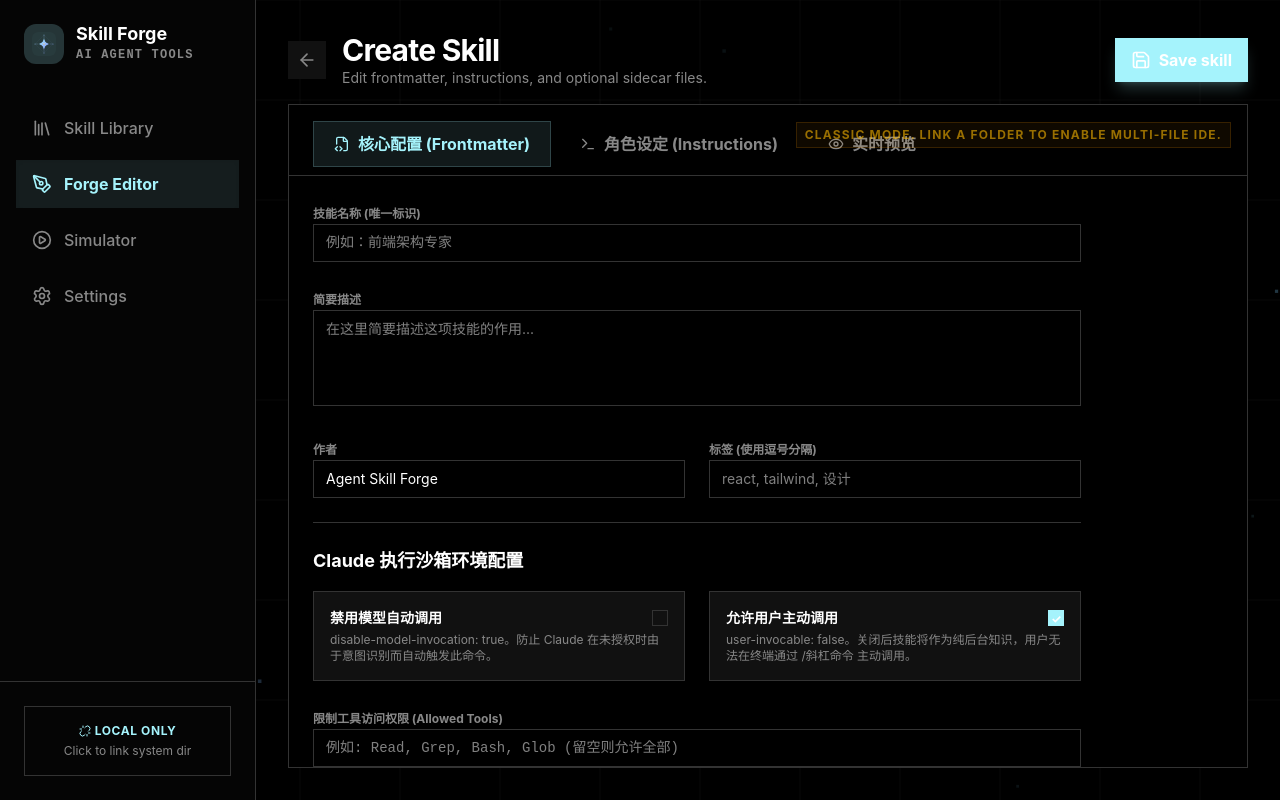
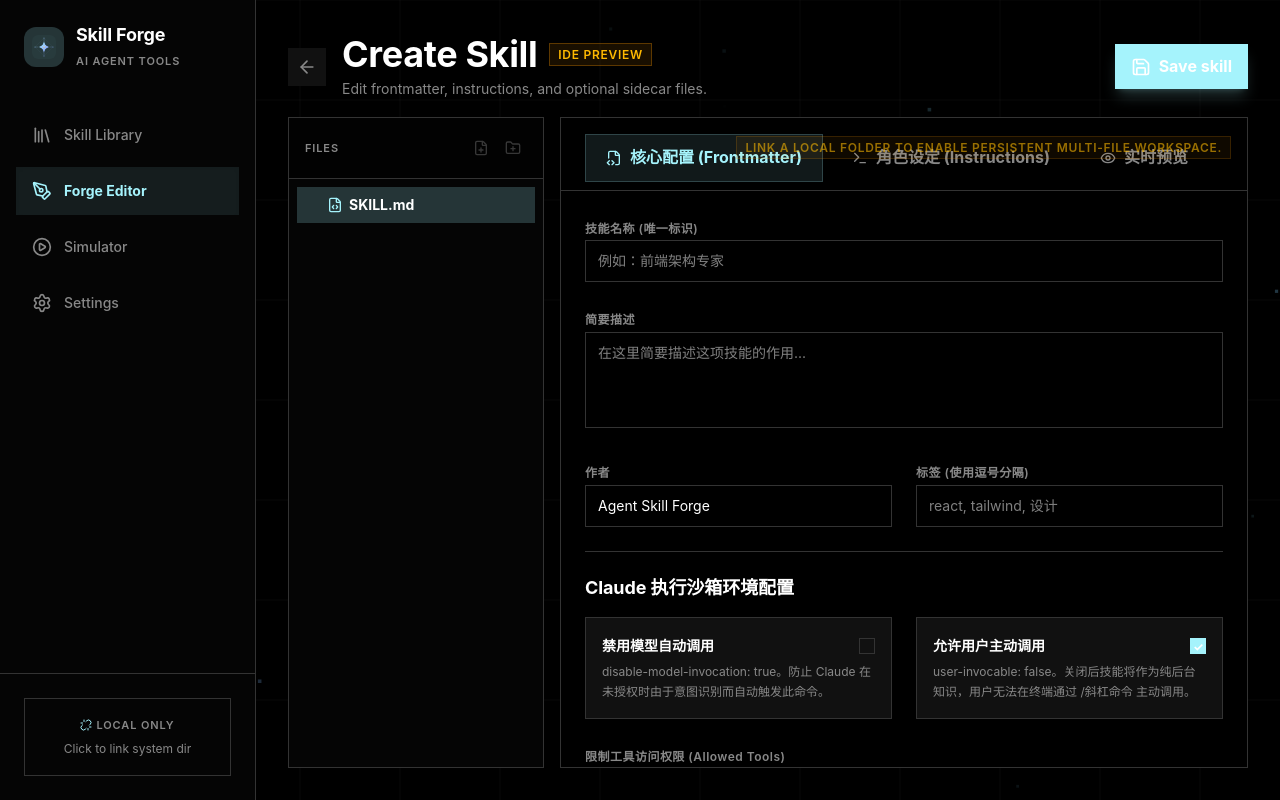
Before and after one commit to LaplaceYoung/skilLibrary, a React (Vite) app: page /editor in a window 1280 px wide. Built offline with nearby package versions, Linux system fonts and the light colour scheme.

Commit message:
style: refine typography system and editor workspace UX

```diff
--- a/src/components/Select.tsx
+++ b/src/components/Select.tsx
@@ -200,7 +200,7 @@
                 onClick={() => (menuOpen ? closeMenu() : openMenu())}
                 onKeyDown={handleTriggerKeyDown}
             >
-                <span className={cn('block truncate font-medium', !selectedOption && 'text-text-muted font-normal')}>
+                <span className={cn('block truncate font-medium leading-6', !selectedOption && 'text-text-muted font-normal')}>
                     {selectedOption ? selectedOption.label : effectivePlaceholder}
                 </span>
                 <ChevronDown className={cn('w-5 h-5 text-text-muted transition-transform duration-300', menuOpen && 'rotate-180')} />
@@ -216,7 +216,7 @@
                     className="absolute z-[100] w-full mt-2 bg-bg-panel border border-border-main rounded-[calc(var(--radius-base))] shadow-2xl py-1.5 animate-in fade-in slide-in-from-top-2 duration-300 max-h-60 overflow-auto custom-scrollbar"
                 >
                     {options.length === 0 ? (
-                        <div className="px-4 py-3 text-sm text-text-muted text-center cursor-default">{t('select.noOptions')}</div>
+                        <div className="px-4 py-3 text-sm leading-6 text-text-muted text-center cursor-default">{t('select.noOptions')}</div>
                     ) : (
                         options.map((option, index) => (
                             <button
@@ -229,7 +229,7 @@
                                 aria-selected={value === option.value}
                                 tabIndex={effectiveHighlightedIndex === index ? 0 : -1}
                                 className={cn(
-                                    'flex w-[calc(100%-0.75rem)] mx-1.5 items-center justify-between px-4 py-2.5 rounded-[calc(var(--radius-base)*0.75)] cursor-pointer transition-colors text-sm text-left',
+                                    'flex w-[calc(100%-0.75rem)] mx-1.5 items-center justify-between px-4 py-2.5 rounded-[calc(var(--radius-base)*0.75)] cursor-pointer transition-colors text-sm leading-6 text-left',
                                     value === option.value
                                         ? 'bg-brand/10 text-brand font-bold'
                                         : effectiveHighlightedIndex === index
--- a/src/components/Sidebar.tsx
+++ b/src/components/Sidebar.tsx
@@ -27,10 +27,10 @@
                     <Logo className="w-6 h-6 text-brand" />
                 </div>
                 <div>
-                    <h1 className="text-lg font-bold text-text-main leading-none">
+                    <h1 className="text-lg font-bold text-text-main leading-tight tracking-[-0.01em]">
                         Skill Forge
                     </h1>
-                    <p className="ui-kicker font-mono mt-1">AI Agent Tools</p>
+                    <p className="ui-kicker mt-1">AI Agent Tools</p>
                 </div>
             </div>
 
@@ -52,7 +52,7 @@
                                     "w-5 h-5 transition-transform duration-300 group-hover:scale-110",
                                     isActive ? 'text-brand' : 'group-hover:text-text-main'
                                 )} />
-                                <span>{item.label}</span>
+                                <span className="text-sm leading-6">{item.label}</span>
                             </>
                         )}
                     </NavLink>
@@ -64,9 +64,9 @@
                     <div className="themed-panel p-4 border-green-500/20 bg-green-500/5 text-center">
                         <div className="flex items-center justify-center gap-1 mb-1">
                             <div className="w-2 h-2 rounded-full bg-green-500 animate-pulse" />
-                            <p className="text-xs text-green-400 font-bold uppercase tracking-wider">System Linked</p>
+                            <p className="ui-kicker text-green-400">System Linked</p>
                         </div>
-                        <p className="text-xs text-text-muted font-mono truncate px-2">{dirHandle.name}</p>
+                        <p className="ui-caption font-mono truncate px-2">{dirHandle.name}</p>
                     </div>
                 ) : (
                     <button
@@ -76,9 +76,9 @@
                     >
                         <div className="flex items-center justify-center gap-1 mb-1">
                             <Unlink className="w-3 h-3 text-brand" />
-                            <p className="text-xs text-brand font-bold uppercase tracking-wider">Local Only</p>
+                            <p className="ui-kicker text-brand">Local Only</p>
                         </div>
-                        <p className="text-xs text-text-muted group-hover:text-brand transition-colors">Click to link system dir</p>
+                        <p className="ui-caption group-hover:text-brand transition-colors">Click to link system dir</p>
                     </button>
                 )}
             </div>
--- a/src/components/Toast.tsx
+++ b/src/components/Toast.tsx
@@ -21,7 +21,7 @@
                     {toast.type === 'error' && <AlertCircle className="w-5 h-5 shrink-0" />}
                     {toast.type === 'info' && <Info className="w-5 h-5 shrink-0" />}
 
-                    <p className="text-sm font-bold pr-6">{toast.message}</p>
+                    <p className="text-sm leading-6 font-bold pr-6">{toast.message}</p>
 
                     <button onClick={() => removeToast(toast.id)} className="absolute right-4 opacity-70 hover:opacity-100 transition-opacity">
                         <X className="w-4 h-4" />
--- a/src/components/ide/CodeEditorPane.tsx
+++ b/src/components/ide/CodeEditorPane.tsx
@@ -43,7 +43,7 @@
         <div className="h-full flex flex-col pt-4">
             <div className="flex items-center justify-between mb-4 px-6 shrink-0">
                 <div className="flex items-center gap-3">
-                    <h2 className="text-xl font-bold font-mono tracking-tight text-text-main">{filename}</h2>
+                    <h2 className="text-xl font-bold font-mono leading-7 tracking-[-0.01em] text-text-main">{filename}</h2>
                     {isModified && <div className="w-2 h-2 rounded-full bg-amber-500 animate-pulse" />}
                 </div>
 
@@ -61,7 +61,7 @@
                 <textarea
                     value={content}
                     onChange={(e) => setContent(e.target.value)}
-                    className="absolute inset-0 w-full h-full bg-transparent text-text-main p-6 font-mono text-sm resize-none focus:outline-none focus:ring-1 focus:ring-brand/30 z-10 custom-scrollbar"
+                    className="absolute inset-0 w-full h-full bg-transparent text-text-main p-6 font-mono text-sm leading-6 resize-none focus:outline-none focus:ring-1 focus:ring-brand/30 z-10 custom-scrollbar"
                     placeholder="Type raw code or markdown here..."
                     spellCheck={false}
                 />
--- a/src/components/ide/FileExplorer.tsx
+++ b/src/components/ide/FileExplorer.tsx
@@ -83,7 +83,7 @@
                 {getIcon()}
 
                 <span className={cn(
-                    "text-sm truncate",
+                    "text-sm leading-6 truncate",
                     isSelected ? "font-bold text-text-main" : "text-text-muted group-hover:text-text-main"
                 )}>
                     {node.name}
--- a/src/components/ide/WorkspaceInstructions.tsx
+++ b/src/components/ide/WorkspaceInstructions.tsx
@@ -15,7 +15,7 @@
             <textarea
                 value={formData.instructions || ''}
                 onChange={(event) => setFormData((prev) => ({ ...prev, instructions: event.target.value }))}
-                className="flex-1 w-full ui-input p-6 font-mono text-sm resize-none custom-scrollbar leading-relaxed"
+                className="flex-1 w-full ui-input p-6 font-mono text-sm leading-6 resize-none custom-scrollbar"
                 placeholder={t('workspace.instructions.placeholder')}
                 id="instructions-textarea"
             />
--- a/src/components/ide/WorkspaceMeta.tsx
+++ b/src/components/ide/WorkspaceMeta.tsx
@@ -27,7 +27,7 @@
                     value={formData.name || ''}
                     onChange={e => setFormData(prev => ({ ...prev, name: e.target.value }))}
                     placeholder="例如：前端架构专家"
-                    className="w-full ui-input px-4 py-3 font-mono"
+                    className="w-full ui-input px-4 py-3 font-mono leading-6"
                     id="skill-name-input"
                 />
             </div>
@@ -38,7 +38,7 @@
                     value={formData.description || ''}
                     onChange={e => setFormData(prev => ({ ...prev, description: e.target.value }))}
                     placeholder="在这里简要描述这项技能的作用..."
-                    className="w-full ui-input px-4 py-3 h-24 resize-none"
+                    className="w-full ui-input px-4 py-3 h-24 resize-none leading-6"
                     id="skill-desc-input"
                 />
             </div>
@@ -68,12 +68,12 @@
             </div>
 
             <div className="h-px bg-border-main my-6"></div>
-            <h3 className="text-lg font-bold text-text-main mb-4">Claude 执行沙箱环境配置</h3>
+            <h3 className="ui-section-title mb-4">Claude 执行沙箱环境配置</h3>
 
             <div className="grid grid-cols-2 gap-6">
                 <div className="p-4 bg-bg-action rounded-[calc(var(--radius-base))] border border-border-main space-y-1 hover:border-brand/30 transition-colors">
                     <div className="flex items-center justify-between">
-                        <label className="text-sm font-bold text-text-main">禁用模型自动调用</label>
+                        <label className="text-sm leading-6 font-semibold text-text-main">禁用模型自动调用</label>
                         <input
                             type="checkbox"
                             checked={formData.disableModelInvocation || false}
@@ -87,7 +87,7 @@
 
                 <div className="p-4 bg-bg-action rounded-[var(--radius-base)] border border-border-main space-y-1 hover:border-brand/30 transition-colors">
                     <div className="flex items-center justify-between">
-                        <label className="text-sm font-bold text-text-main">允许用户主动调用</label>
+                        <label className="text-sm leading-6 font-semibold text-text-main">允许用户主动调用</label>
                         <input
                             type="checkbox"
                             checked={formData.userInvocable !== false}
@@ -107,7 +107,7 @@
                     value={formData.allowedTools?.join(', ') || ''}
                     onChange={handleToolsChange}
                     placeholder="例如: Read, Grep, Bash, Glob (留空则允许全部)"
-                    className="w-full ui-input px-4 py-3 font-mono text-sm"
+                    className="w-full ui-input px-4 py-3 font-mono text-sm leading-6"
                     id="allowed-tools-input"
                 />
                 <p className="ui-caption">使用逗号分隔指定 Claude 运行此技能时可以使用的沙箱工具。</p>
@@ -134,7 +134,7 @@
                         onChange={e => setFormData(prev => ({ ...prev, agent: e.target.value }))}
                         placeholder="例如: Explore, Plan (选填)"
                         disabled={formData.context !== 'fork'}
-                        className="w-full ui-input px-4 py-3 disabled:opacity-30 font-mono text-sm"
+                        className="w-full ui-input px-4 py-3 disabled:opacity-30 font-mono text-sm leading-6"
                         id="agent-input"
                     />
                     <p className="ui-caption">当跨进程隔离执行时，指定由哪个系统代理接管任务。</p>
--- a/src/index.css
+++ b/src/index.css
@@ -37,8 +37,8 @@
   --text-main: #ffffff;
   --text-muted: #888888;
 
-  --font-base: "IBM Plex Sans", "Inter", sans-serif;
-  --font-mono: "Fira Code", "JetBrains Mono", monospace;
+  --font-base: "IBM Plex Sans", "Inter", "Segoe UI", "PingFang SC", "Microsoft YaHei", "Noto Sans SC", sans-serif;
+  --font-mono: "JetBrains Mono", "Fira Code", "Cascadia Mono", "SFMono-Regular", "Consolas", "Sarasa Mono SC", monospace;
 
   /* No curves allowed */
   --radius-base: 0px;
@@ -63,8 +63,8 @@
   --text-main: #EAECEE;
   --text-muted: #8B9FA8;
 
-  --font-base: "Helvetica Neue", "Arial", sans-serif;
-  --font-mono: "SF Mono", "Courier New", monospace;
+  --font-base: "Helvetica Neue", "Segoe UI", "Arial", "PingFang SC", "Microsoft YaHei", "Noto Sans SC", sans-serif;
+  --font-mono: "SF Mono", "JetBrains Mono", "Cascadia Mono", "Consolas", "Sarasa Mono SC", monospace;
 
   --radius-base: 4px;
   --radius-button: 2px;
@@ -89,8 +89,8 @@
   --text-main: #33312E;
   --text-muted: #8C8881;
 
-  --font-base: "Outfit", "system-ui", sans-serif;
-  --font-mono: "ui-monospace", monospace;
+  --font-base: "Outfit", "Inter", "Segoe UI", "PingFang SC", "Microsoft YaHei", "Noto Sans SC", system-ui, sans-serif;
+  --font-mono: "JetBrains Mono", "ui-monospace", "Cascadia Mono", "Consolas", "Sarasa Mono SC", monospace;
 
   /* Maximum Curves */
   --radius-base: 24px;
@@ -102,12 +102,21 @@
   --ui-ease-out-quint: cubic-bezier(0.22, 1, 0.36, 1);
   --ui-duration-enter: 420ms;
   --ui-duration-fast: 180ms;
+  --ui-line-height-body: 1.6;
+  --ui-line-height-title: 1.2;
+  --ui-letter-normal: 0;
+  --ui-letter-tight: -0.01em;
+  --ui-letter-wide: 0.04em;
 }
 
 body {
   @apply bg-bg-base text-text-main font-sans selection:bg-brand/30 transition-colors duration-700;
   margin: 0;
   min-height: 100vh;
+  line-height: var(--ui-line-height-body);
+  letter-spacing: var(--ui-letter-normal);
+  text-rendering: optimizeLegibility;
+  -webkit-font-smoothing: antialiased;
 }
 
 @keyframes ui-fade-up {
@@ -167,11 +176,13 @@
 
 /* Reusable UI semantics */
 .ui-kicker {
-  @apply text-xs font-bold uppercase tracking-widest text-text-muted;
+  @apply text-[11px] font-semibold uppercase text-text-muted;
+  letter-spacing: 0.08em;
+  line-height: 1.25rem;
 }
 
 .ui-caption {
-  @apply text-xs text-text-muted;
+  @apply text-xs text-text-muted leading-5;
 }
 
 .ui-page-enter {
@@ -179,11 +190,30 @@
 }
 
 .ui-field-label {
-  @apply text-xs font-bold text-text-muted;
+  @apply text-xs font-semibold text-text-muted leading-5;
+  letter-spacing: var(--ui-letter-wide);
+}
+
+.ui-page-title {
+  @apply text-3xl md:text-4xl font-bold text-text-main leading-tight;
+  letter-spacing: var(--ui-letter-tight);
+}
+
+.ui-page-subtitle {
+  @apply text-sm text-text-muted leading-6;
+}
+
+.ui-section-title {
+  @apply text-lg font-bold text-text-main leading-snug;
+  letter-spacing: -0.005em;
+}
+
+.ui-body-sm {
+  @apply text-sm text-text-muted leading-6;
 }
 
 .ui-input {
-  @apply bg-bg-base border border-border-main rounded-[calc(var(--radius-base))] focus:border-brand/50 focus:ring-1 focus:ring-brand/50 transition-all text-text-main px-3 py-2 text-sm disabled:opacity-50;
+  @apply bg-bg-base border border-border-main rounded-[calc(var(--radius-base))] focus:border-brand/50 focus:ring-1 focus:ring-brand/50 transition-all text-text-main px-3 py-2 text-sm leading-6 disabled:opacity-50;
 }
 
 .ui-btn-primary {
@@ -215,7 +245,7 @@
 }
 
 .ui-badge {
-  @apply inline-flex items-center gap-1 px-2 py-1 rounded-md border text-xs font-mono;
+  @apply inline-flex items-center gap-1 px-2 py-1 rounded-md border text-xs font-mono leading-5;
 }
 
 .ui-badge-success {
@@ -243,7 +273,9 @@
 }
 
 .ui-pill {
-  @apply inline-flex items-center gap-1 px-2 py-1 rounded-[var(--radius-button)] border text-xs font-bold uppercase tracking-widest;
+  @apply inline-flex items-center gap-1 px-2 py-1 rounded-[var(--radius-button)] border text-xs font-semibold uppercase;
+  letter-spacing: 0.06em;
+  line-height: 1.1;
 }
 
 .ui-pill-brand {
--- a/src/pages/SkillEditor.tsx
+++ b/src/pages/SkillEditor.tsx
@@ -1,4 +1,4 @@
-import React, { useEffect, useState } from 'react';
+import React, { useEffect, useRef, useState } from 'react';
 import { useSkillStore, type Skill } from '../store';
 import { useNavigate, useSearchParams } from 'react-router-dom';
 import { ArrowLeft, Save, FolderPlus, FilePlus } from 'lucide-react';
@@ -27,6 +27,27 @@
 }
 
 const DEFAULT_INSTRUCTIONS = '# New skill\n\nDefine the behavior and operating constraints of this skill.';
+const createInitialFormData = (): Partial<Skill> => ({
+    name: '',
+    description: '',
+    author: 'Agent Skill Forge',
+    tags: [],
+    disableModelInvocation: false,
+    userInvocable: true,
+    allowedTools: [],
+    context: 'none',
+    agent: '',
+    instructions: DEFAULT_INSTRUCTIONS
+});
+
+const createVirtualSkillTree = (): FileNode[] => [
+    {
+        name: 'SKILL.md',
+        isDir: false,
+        handle: null,
+        path: 'SKILL.md'
+    }
+];
 
 export const SkillEditor: React.FC = () => {
     const {
@@ -52,23 +73,22 @@
 
     // SKILL.md state
     const [activeTab, setActiveTab] = useState<'meta' | 'instructions' | 'preview'>('meta');
-    const [formData, setFormData] = useState<Partial<Skill>>({
-        name: '',
-        description: '',
-        author: 'Agent Skill Forge',
-        tags: [],
-        disableModelInvocation: false,
-        userInvocable: true,
-        allowedTools: [],
-        context: 'none',
-        agent: '',
-        instructions: DEFAULT_INSTRUCTIONS
-    });
+    const [formData, setFormData] = useState<Partial<Skill>>(() => createInitialFormData());
     const [createEntryType, setCreateEntryType] = useState<'file' | 'folder' | null>(null);
     const [newEntryName, setNewEntryName] = useState('');
+    const previousEditIdRef = useRef<string | null>(editId);
 
     useEffect(() => {
+        const wasEditing = previousEditIdRef.current !== null;
+        previousEditIdRef.current = editId;
+
         const init = async () => {
+            setSkillDirHandle(null);
+            setFileTree(createVirtualSkillTree());
+            setActiveFilePath('SKILL.md');
+            setActiveFileHandle(null);
+            setSubFileContent('');
+
             if (editId) {
                 const existing = skills.find((skill) => skill.id === editId);
                 if (!existing) return;
@@ -81,7 +101,7 @@
                     const skillDir = await dirHandle.getDirectoryHandle(getSafeSkillDirName(existing.name));
                     setSkillDirHandle(skillDir);
                     const tree = await readSkillTree(skillDir);
-                    setFileTree(tree);
+                    setFileTree(tree.length > 0 ? tree : createVirtualSkillTree());
 
                     const skillMdNode = tree.find((node) => node.name === 'SKILL.md' && !node.isDir);
                     if (skillMdNode?.handle && skillMdNode.handle.kind === 'file') {
@@ -93,9 +113,9 @@
                 return;
             }
 
-            if (dirHandle) {
-                // Virtual root file before the first save creates a physical directory.
-                setFileTree([{ name: 'SKILL.md', isDir: false, handle: null, path: 'SKILL.md' }]);
+            if (wasEditing) {
+                setFormData(createInitialFormData());
+                setActiveTab('meta');
             }
         };
 
@@ -103,9 +123,16 @@
     }, [dirHandle, editId, skills]);
 
     const handleFileSelect = async (node: FileNode) => {
-        if (node.isDir || !node.handle || node.handle.kind !== 'file') return;
+        if (node.isDir) return;
 
         setActiveFilePath(node.path);
+        setSubFileContent('');
+
+        if (!node.handle || node.handle.kind !== 'file') {
+            setActiveFileHandle(null);
+            return;
+        }
+
         setActiveFileHandle(node.handle);
 
         if (node.name === 'SKILL.md') return;
@@ -338,8 +365,13 @@
         }
     };
 
-    const isV4ModeActive = Boolean(dirHandle && (skillDirHandle || !editId));
     const isEditingSkillMd = activeFilePath === 'SKILL.md' || activeFilePath?.endsWith('/SKILL.md');
+    const workspaceHint = !dirHandle
+        ? 'Link a local folder to enable persistent multi-file workspace.'
+        : !skillDirHandle
+            ? 'Save the skill once to create its on-disk workspace and enable sidecar file creation.'
+            : null;
+    const statusLabel = skillDirHandle ? 'IDE Workspace' : 'IDE Preview';
 
     return (
         <div className="space-y-4 ui-page-enter h-[calc(100vh-64px)] flex flex-col">
@@ -353,22 +385,20 @@
                     </button>
                     <div>
                         <div className="flex items-center gap-3">
-                            <h2 className="text-3xl font-bold text-text-main tracking-tight">
+                            <h2 className="ui-page-title">
                                 {formData.name || (editId ? 'Edit Skill' : 'Create Skill')}
                             </h2>
-                            {isV4ModeActive && (
-                                <span className="ui-pill ui-pill-brand">
-                                    IDE Enabled
+                            <span className={`ui-pill ${skillDirHandle ? 'ui-pill-brand' : 'ui-pill-warning'}`}>
+                                {statusLabel}
                             </span>
-                            )}
                         </div>
-                        <p className="text-sm text-text-muted">
+                        <p className="ui-page-subtitle">
                             Edit frontmatter, instructions, and optional sidecar files.
                         </p>
                     </div>
                 </div>
 
-                {(!isV4ModeActive || isEditingSkillMd) && (
+                {isEditingSkillMd && (
                     <button
                         onClick={handleSaveSkillMd}
                         className="ui-btn-primary px-6"
@@ -380,21 +410,22 @@
             </div>
 
             <div className="flex-1 flex gap-4 min-h-0">
-                {isV4ModeActive && (
                 <div className="w-64 themed-panel flex flex-col overflow-hidden shrink-0">
                     <div className="p-4 border-b border-border-main flex justify-between items-center bg-bg-base/50">
                         <span className="ui-kicker">Files</span>
                         <div className="flex gap-1">
                             <button
                                 onClick={() => openCreateDialog(false)}
-                                    className="ui-icon-btn text-text-muted hover:text-text-main hover:bg-bg-action"
+                                disabled={!skillDirHandle}
+                                className="ui-icon-btn text-text-muted hover:text-text-main hover:bg-bg-action disabled:opacity-40 disabled:cursor-not-allowed"
                                 title="New file"
                             >
                                 <FilePlus className="w-4 h-4" />
                             </button>
                             <button
                                 onClick={() => openCreateDialog(true)}
-                                    className="ui-icon-btn text-text-muted hover:text-text-main hover:bg-bg-action"
+                                disabled={!skillDirHandle}
+                                className="ui-icon-btn text-text-muted hover:text-text-main hover:bg-bg-action disabled:opacity-40 disabled:cursor-not-allowed"
                                 title="New folder"
                             >
                                 <FolderPlus className="w-4 h-4" />
@@ -405,13 +436,12 @@
                         <FileExplorer nodes={fileTree} activePath={activeFilePath} onSelect={handleFileSelect} />
                     </div>
                 </div>
-                )}
 
                 <div className="flex-1 themed-panel overflow-hidden relative flex flex-col min-w-0">
-                    {!dirHandle && (
+                    {workspaceHint && (
                         <div className="absolute top-4 right-4 z-50 pointer-events-none opacity-60">
                             <span className="ui-pill ui-pill-warning">
-                                Classic mode. Link a folder to enable multi-file IDE.
+                                {workspaceHint}
                             </span>
                         </div>
                     )}
@@ -447,10 +477,10 @@
                         aria-labelledby="create-entry-title"
                         className="relative z-10 w-full max-w-md themed-panel p-6"
                     >
-                        <h3 id="create-entry-title" className="text-lg font-bold text-text-main mb-2">
+                        <h3 id="create-entry-title" className="ui-section-title mb-2">
                             New {createEntryType}
                         </h3>
-                        <p className="text-sm text-text-muted mb-4">
+                        <p className="ui-body-sm mb-4">
                             Enter a {createEntryType} name to create it inside the current skill workspace.
                         </p>
 
```
Also changed, not shown: src/pages/Library.tsx (+7 -7 lines), src/pages/Settings.tsx (+17 -17 lines), src/pages/Simulator.tsx (+6 -6 lines). Lines whose indentation alone changed are shown as unchanged.
